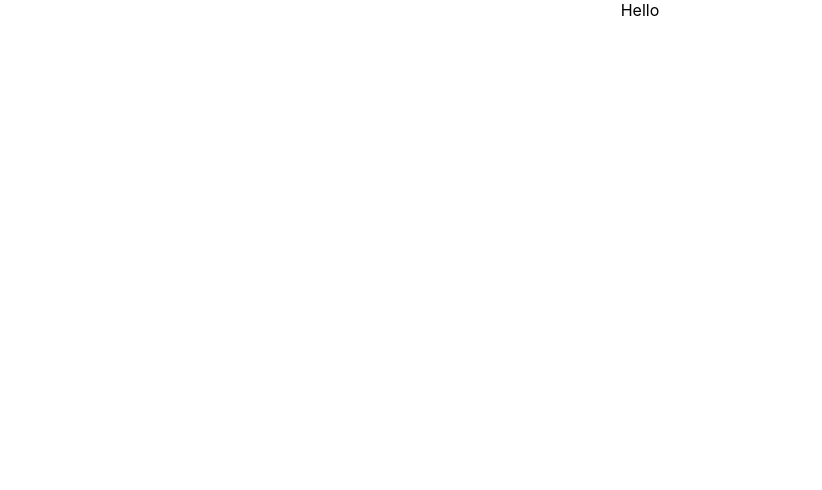
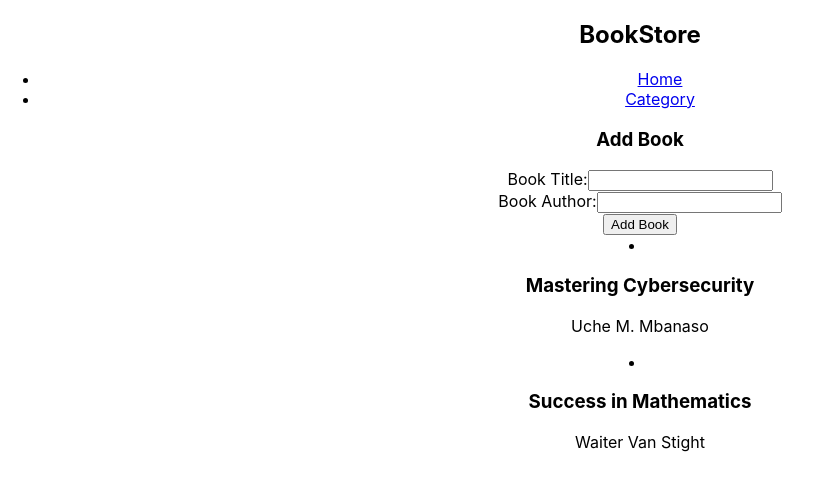
Before and after one commit to katfogy/Bookstore-react, a React (Create React App) app: page / in a window 1280 px wide. Shown: the top 490 px of the page, without its empty margins (0-822 px from the left). Built offline with nearby package versions, Linux system fonts and the light colour scheme.

Commit message:
add functionalities working

```diff
--- a/package.json
+++ b/package.json
@@ -8,6 +8,7 @@
     "@testing-library/user-event": "^13.5.0",
     "react": "^18.2.0",
     "react-dom": "^18.2.0",
+    "react-router-dom": "^6.12.1",
     "react-scripts": "5.0.1",
     "web-vitals": "^2.1.4"
   },
--- a/src/App.js
+++ b/src/App.js
@@ -1,9 +1,21 @@
 import './App.css';
+import { BrowserRouter as Router, Routes, Route } from 'react-router-dom';
+import Homepage from './components/Homepage';
+import NavMenu from './components/NavMenu';
+import CategoryPage from './components/CategoryPage';
 
 function App() {
   return (
     <div className="App">
-      <h>Hello</h>
+      <Router>
+        <>
+          <NavMenu />
+          <Routes>
+            <Route path="/" element={<Homepage />}>Home</Route>
+            <Route path="/Category" element={<CategoryPage />}>Home</Route>
+          </Routes>
+        </>
+      </Router>
     </div>
   );
 }
--- /dev/null
+++ b/src/components/BookForm.js
@@ -0,0 +1,41 @@
+import { useState } from 'react';
+
+const BookForm = (prop) => {
+  const { handleAddBook } = prop;
+  const [title, setTitle] = useState('');
+  const [author, setAuthor] = useState('');
+  const [error, setError] = useState('');
+  const handleSubmit = (e) => {
+    e.preventDefault();
+    if (title.trim() === '' || author.trim() === '') {
+      setError('Enter Book Title and Author');
+      return;
+    }
+    handleAddBook({ title, author });
+    setTitle('');
+    setAuthor('');
+  };
+  return (
+    <form onSubmit={handleSubmit}>
+      <h3>Add Book</h3>
+      <div className="form-control">
+        <label htmlFor="title">
+          Book Title:
+          <input type="text" id="title" value={title} onChange={(e) => setTitle(e.target.value)} />
+        </label>
+      </div>
+      <div className="form-control">
+        <label htmlFor="author">
+          Book Author:
+          <input type="text" id="author" value={author} onChange={(e) => setAuthor(e.target.value)} />
+        </label>
+      </div>
+      <div>
+        {error}
+      </div>
+      <button type="submit">Add Book</button>
+    </form>
+  );
+};
+
+export default BookForm;
--- /dev/null
+++ b/src/components/Books.js
@@ -0,0 +1,28 @@
+import React, { useState } from 'react';
+import booksList from './data';
+import BookForm from './BookForm';
+
+const Books = () => {
+  const [books, setBooks] = useState(booksList);
+
+  const handleAddBook = (newBook) => {
+    setBooks([...books, newBook]);
+  };
+  return (
+    <div>
+      <BookForm handleAddBook={handleAddBook} />
+      {
+                    books.map((book) => (
+                      <li key={book.id}>
+                        <div className="book">
+                          <h3>{book.title}</h3>
+                          <p>{book.author}</p>
+                        </div>
+                      </li>
+                    ))
+                }
+    </div>
+  );
+};
+
+export default Books;
--- /dev/null
+++ b/src/components/CategoryPage.js
@@ -0,0 +1,7 @@
+const CategoryPage = () => (
+  <div>
+    <h1>category Page</h1>
+  </div>
+);
+
+export default CategoryPage;
--- /dev/null
+++ b/src/components/Homepage.js
@@ -0,0 +1,7 @@
+import Books from './Books';
+
+const Homepage = () => (
+  <Books />
+);
+
+export default Homepage;
--- /dev/null
+++ b/src/components/NavMenu.js
@@ -0,0 +1,19 @@
+import { NavLink } from 'react-router-dom';
+
+const NavMenu = () => (
+  <header>
+    <nav>
+      <h1>BookStore</h1>
+      <ul>
+        <li>
+          <NavLink to="/">Home</NavLink>
+        </li>
+        <li>
+          <NavLink to="/Category">Category</NavLink>
+        </li>
+      </ul>
+    </nav>
+  </header>
+);
+
+export default NavMenu;
--- /dev/null
+++ b/src/components/data.js
@@ -0,0 +1,14 @@
+const booksList = [
+  {
+    author: 'Uche M. Mbanaso',
+    title: 'Mastering Cybersecurity',
+    id: 1,
+  },
+  {
+    author: 'Waiter Van Stight',
+    title: 'Success in Mathematics',
+    id: 2,
+  },
+];
+
+export default booksList;
```
Also changed, not shown: 1 other file (tests, documents, lock files or other folders).
